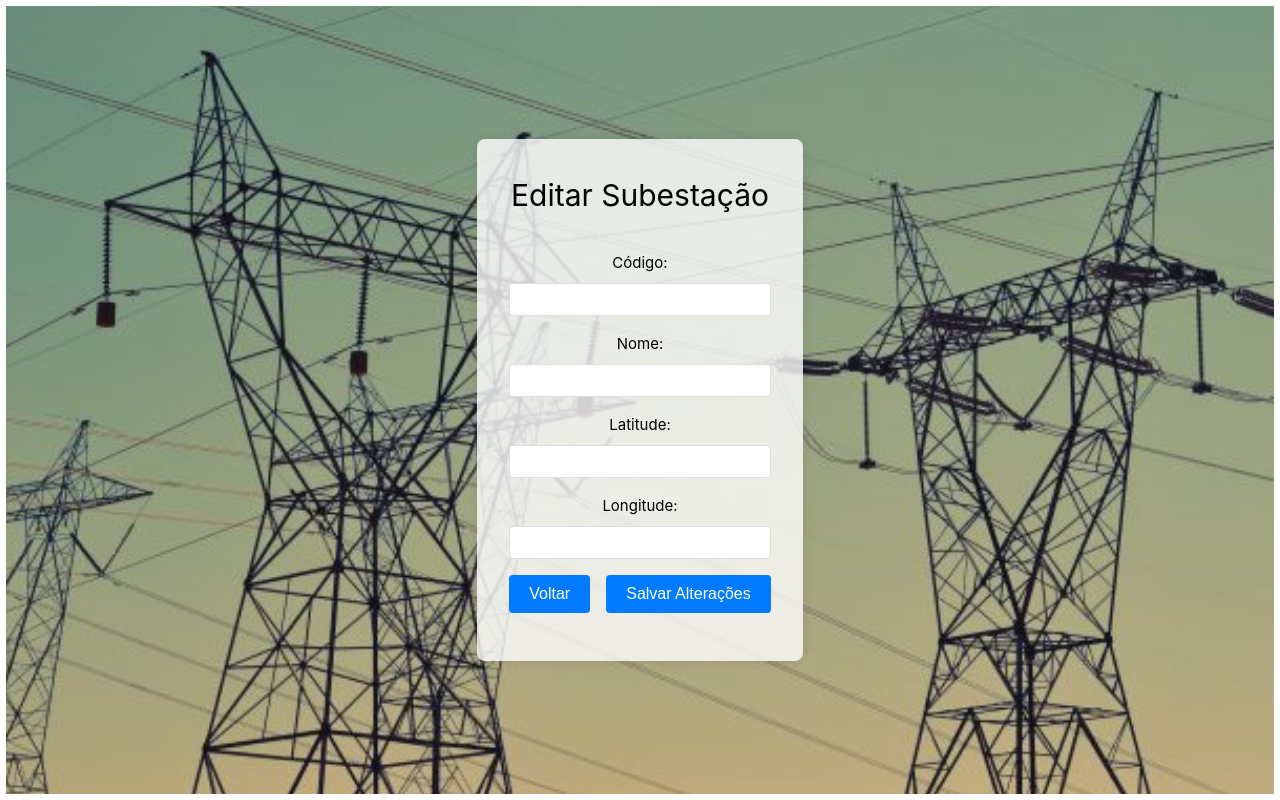
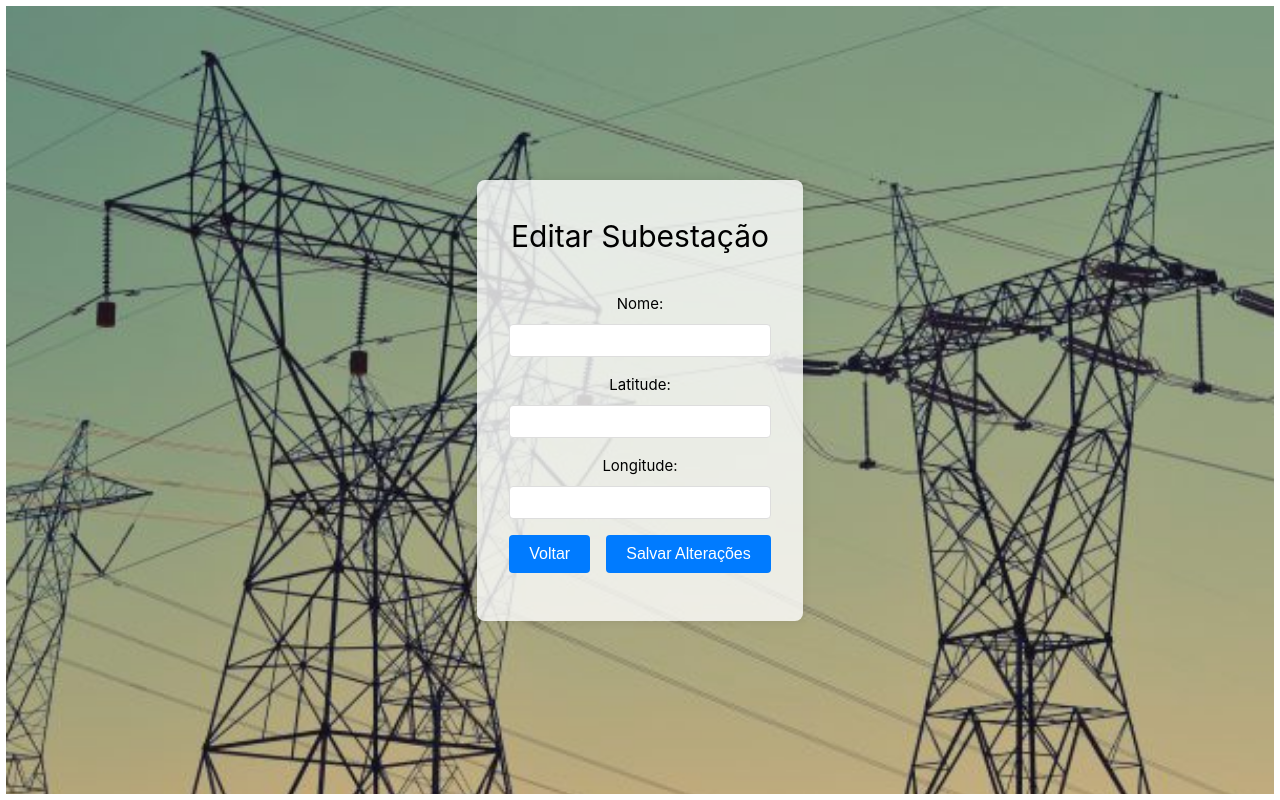
Before and after one commit to marirodriguesxx/spring-boot-vue-crud-sinapsis-challenge, a Vue app in the folder front/: page /subestacao/edit/1 in a window 1280 px wide. Built offline with nearby package versions, Linux system fonts and the light colour scheme; no server answers; the HTML template or start-up script is replaced by a standard one.

Commit message:
removendo opcao do usuario editar o codigo de um subestacao

```diff
--- a/front/src/components/SubestacaoForm.vue
+++ b/front/src/components/SubestacaoForm.vue
@@ -66,7 +66,7 @@ watch(() => props.subestacaoId, loadSubestacao)
     <div class="content">
       <h1>{{ isEditing ? 'Editar Subestação' : 'Adicionar Nova Subestação' }}</h1>
       <form @submit.prevent="submitForm" class="form">
-        <div>
+        <div v-show="!isEditing">
           <label for="codigo">Código:</label>
           <input type="text" v-model="codigo" id="codigo" required />
         </div>
```
